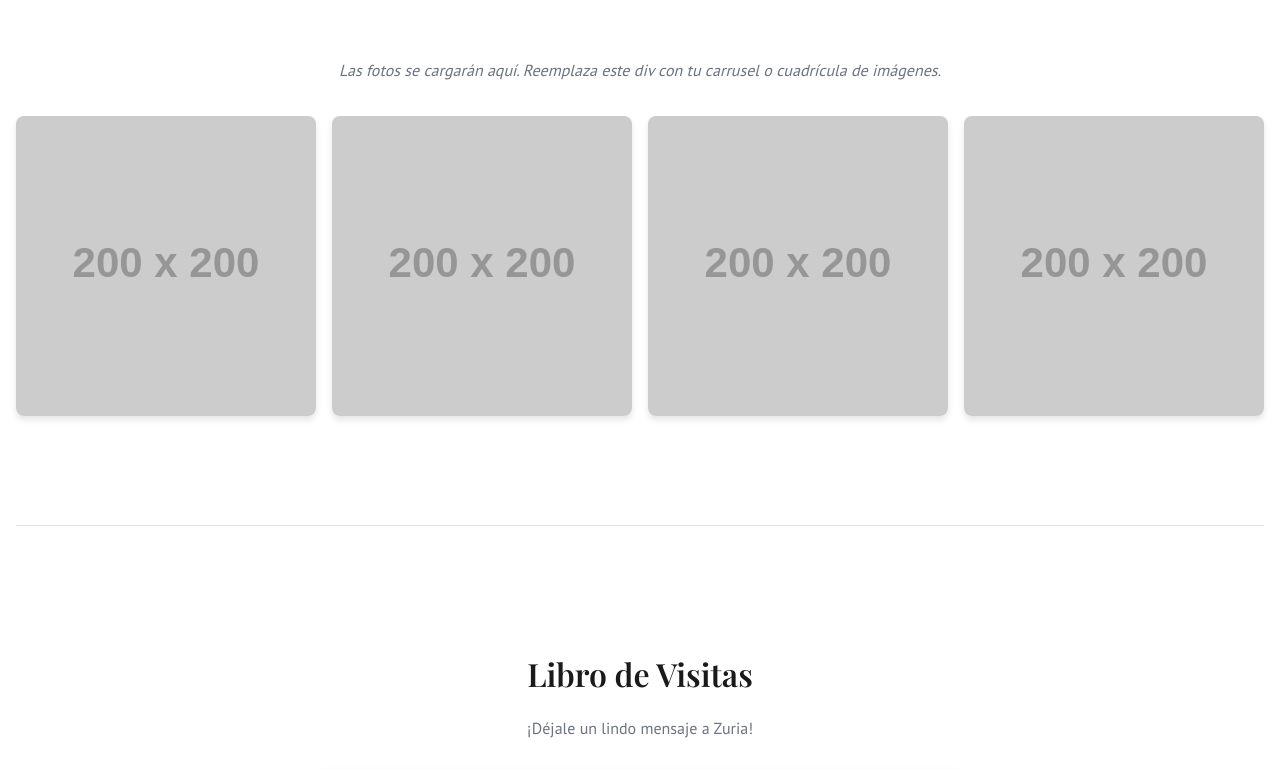
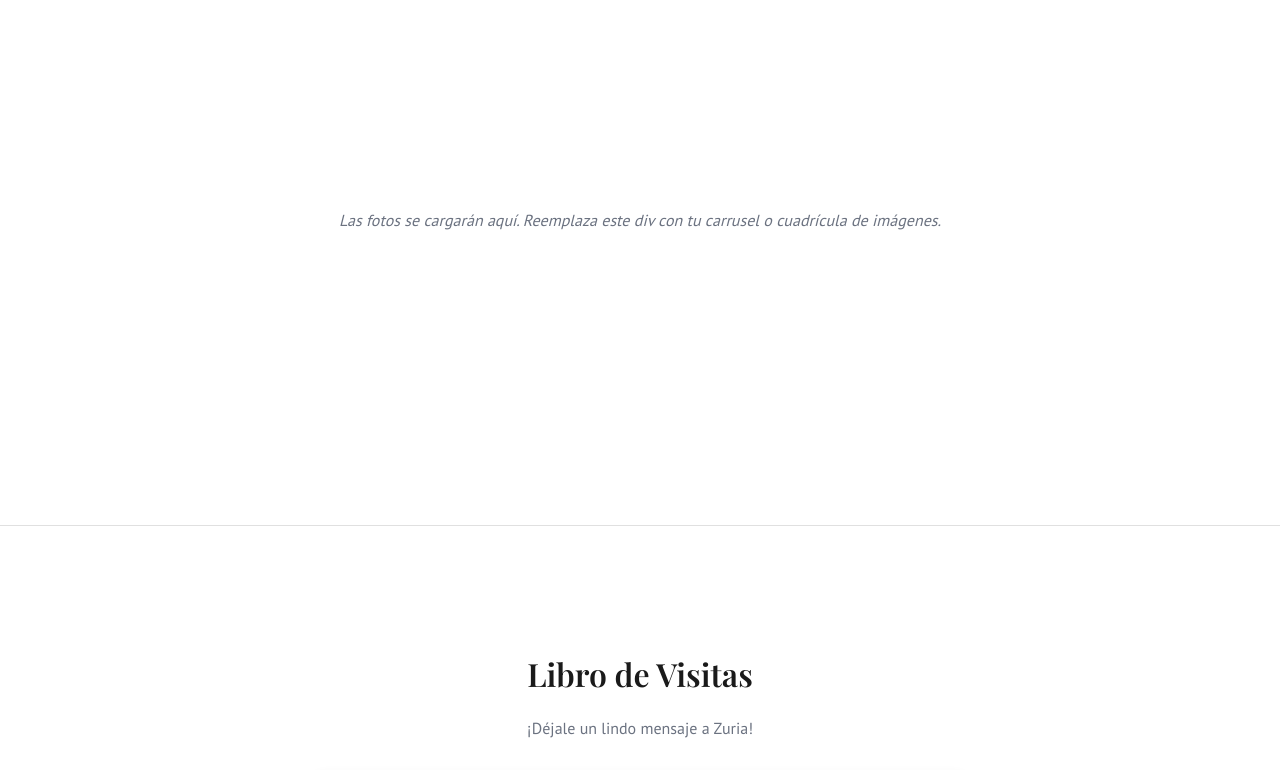
Before and after one commit to vlooonggme/Misxv-Zuria, a plain HTML site: page XV.Zuri/index.html in a window 1280 px wide. Shown: the part 690-1460 px from the top of the page. Drawn offline with nearby package versions, Linux system fonts and the light colour scheme; placeholder pictures from the web are drawn by us.

Commit message:
Fix HTML formatting and structure

```diff
--- a/XV.Zuri/index.html
+++ b/XV.Zuri/index.html
@@ -45,11 +45,7 @@
                         <p class="gallery-placeholder-text">
                             Las fotos se cargarán aquí. Reemplaza este div con tu carrusel o cuadrícula de imágenes.
                         </p>
-                        <div class="photo-grid">
-                            <div class="photo-item"><img src="https://placehold.co/200x200/cccccc/000000?text=Foto+1" alt="Foto 1"></div>
-                            <div class="photo-item"><img src="https://placehold.co/200x200/cccccc/000000?text=Foto+2" alt="Foto 2"></div>
-                            <div class="photo-item"><img src="https://placehold.co/200x200/cccccc/000000?text=Foto+3" alt="Foto 3"></div>
-                            <div class="photo-item"><img src="https://placehold.co/200x200/cccccc/000000?text=Foto+4" alt="Foto 4"></div>
+
                         </div>
                     </div>
                 </section>
@@ -75,4 +71,5 @@
         </footer>
     </div>
 </body>
+
 </html>
```
